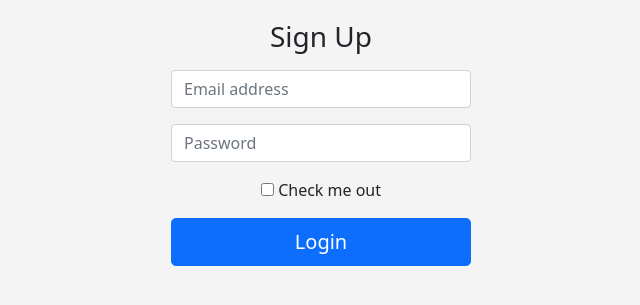
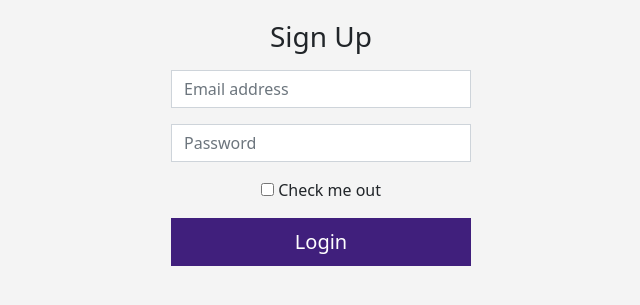
Before and after one commit to PrasathRavichandran/bootstrap-5-signup-form, a website: page index.html in a window 1280 px wide. Shown: the part 305-610 px from the top of the page, without its empty margins (319-959 px from the left). Drawn offline with Linux system fonts and the light colour scheme.

Commit message:
update css default properties

```diff
--- a/styles/main.scss
+++ b/styles/main.scss
@@ -1,5 +1,10 @@
 // Variables
 $secondary: #f4f4f4;
 
+$primary: #401f7c;
+$border-radius: 0;
+$border-radius-sm: 0;
+$border-radius-lg: 0;
+
 @import "./style";
 @import "../node_modules/bootstrap/scss/bootstrap.scss";
```
Also changed, not shown: styles/main.css, 1 other file.
